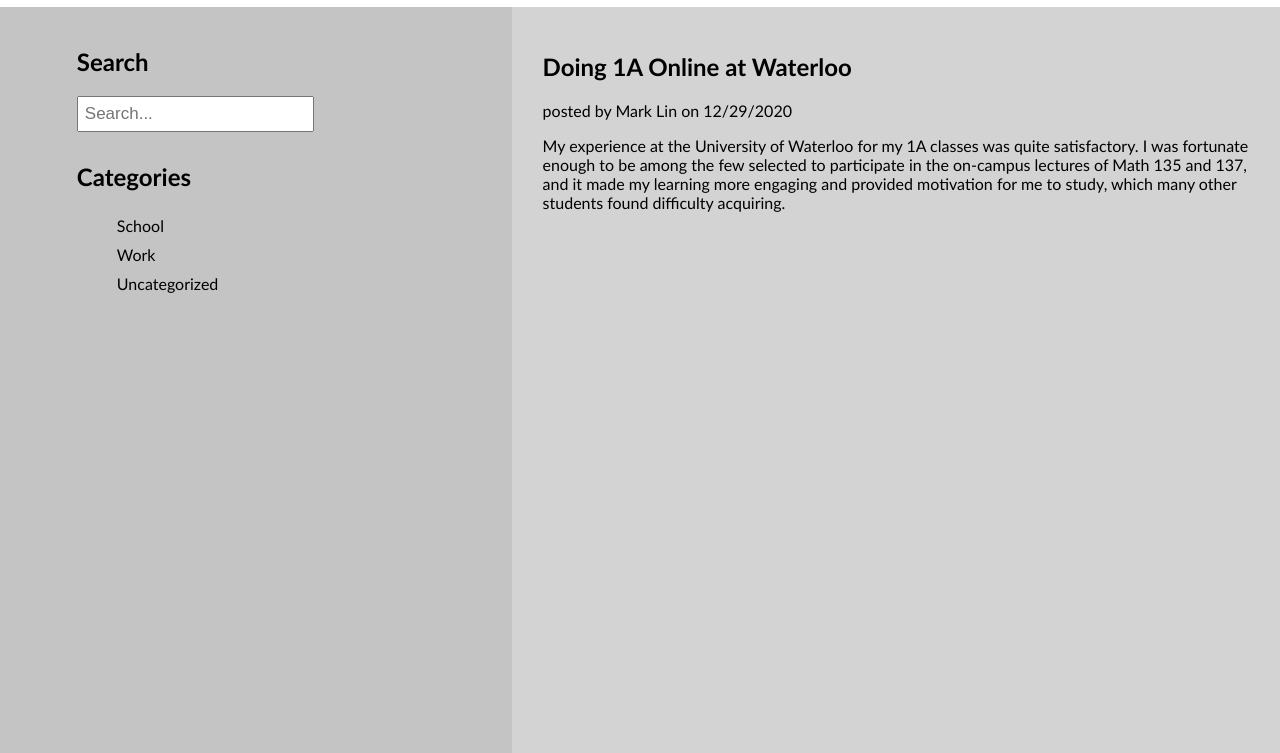
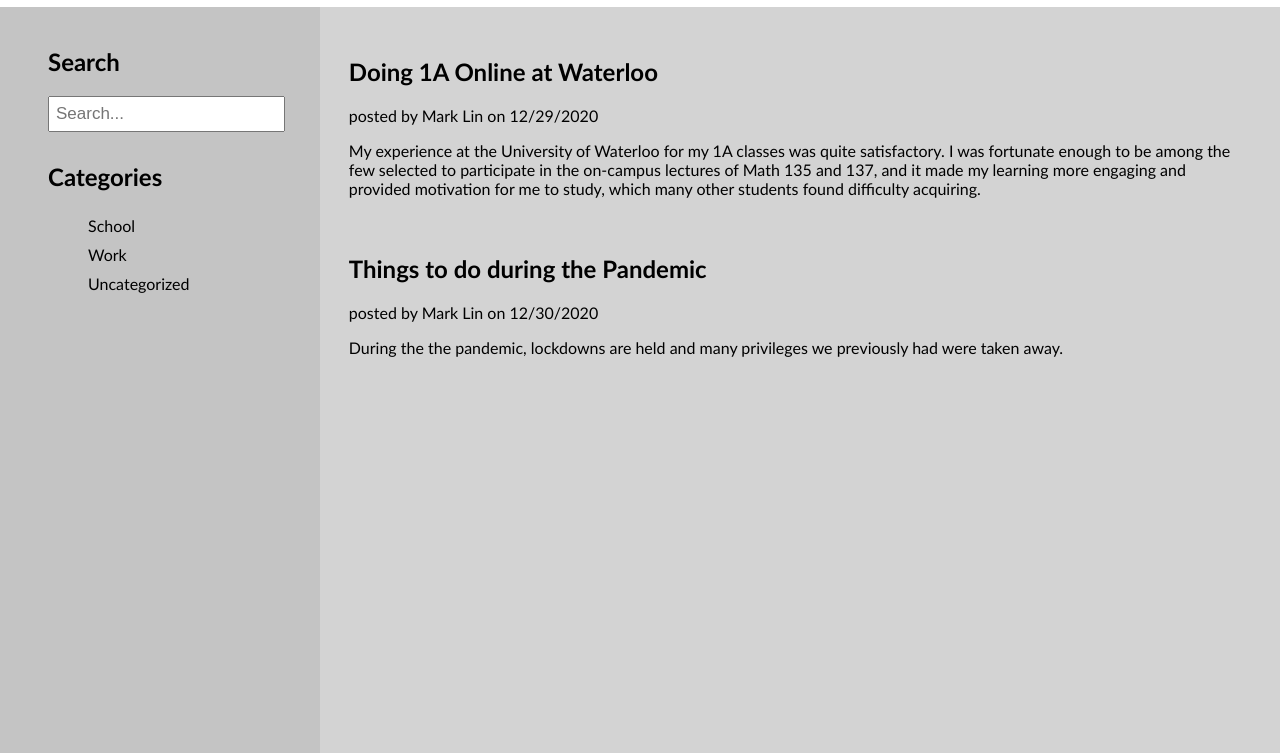
Before and after one commit to MarkLinXVII/MarkLinXVII.github.io, a plain HTML site: page blog.html in a window 1280 px wide. Shown: the part 47-800 px from the top of the page. Drawn offline with Linux system fonts and the light colour scheme.

Commit message:
some updates to the blog

```diff
--- a/blog.html
+++ b/blog.html
@@ -26,6 +26,7 @@
                 </ul>
             </div>
         </div>
+        <div class="row">
             <div class="feed">
                 <div class="post">
                     <h2>Doing 1A Online at Waterloo</h2>
@@ -36,6 +37,12 @@
                         found difficulty acquiring.
                     </p>
                 </div>
+                <div class="post">
+                    <h2>Things to do during the Pandemic</h2>
+                    <p>posted by Mark Lin on 12/30/2020</p>
+                    <p>During the the pandemic, lockdowns are held and many privileges we previously had were taken away.</p>
+                </div>
+            </div>
         </div>
     </body>
 </html>
--- a/css/style.css
+++ b/css/style.css
@@ -82,7 +82,7 @@
 
 .menu {
     height: 100%;
-    width: 40%;
+    width: 25%;
     position: fixed;
     z-index: 1;
     top: 54px;
@@ -110,8 +110,8 @@
 
 .feed {
     height: 100%;
-    left: 40%;
-    width: 60%;
+    left: 25%;
+    width: 75%;
     position: fixed;
     z-index: 1;
     top: 54px;
@@ -120,7 +120,5 @@
 }
 
 .post {
-    left: 42%;
-    position: fixed;
-    padding: 5px;
+    padding: 10px 3%;
 }
```
Lines whose indentation alone changed are shown as unchanged.
